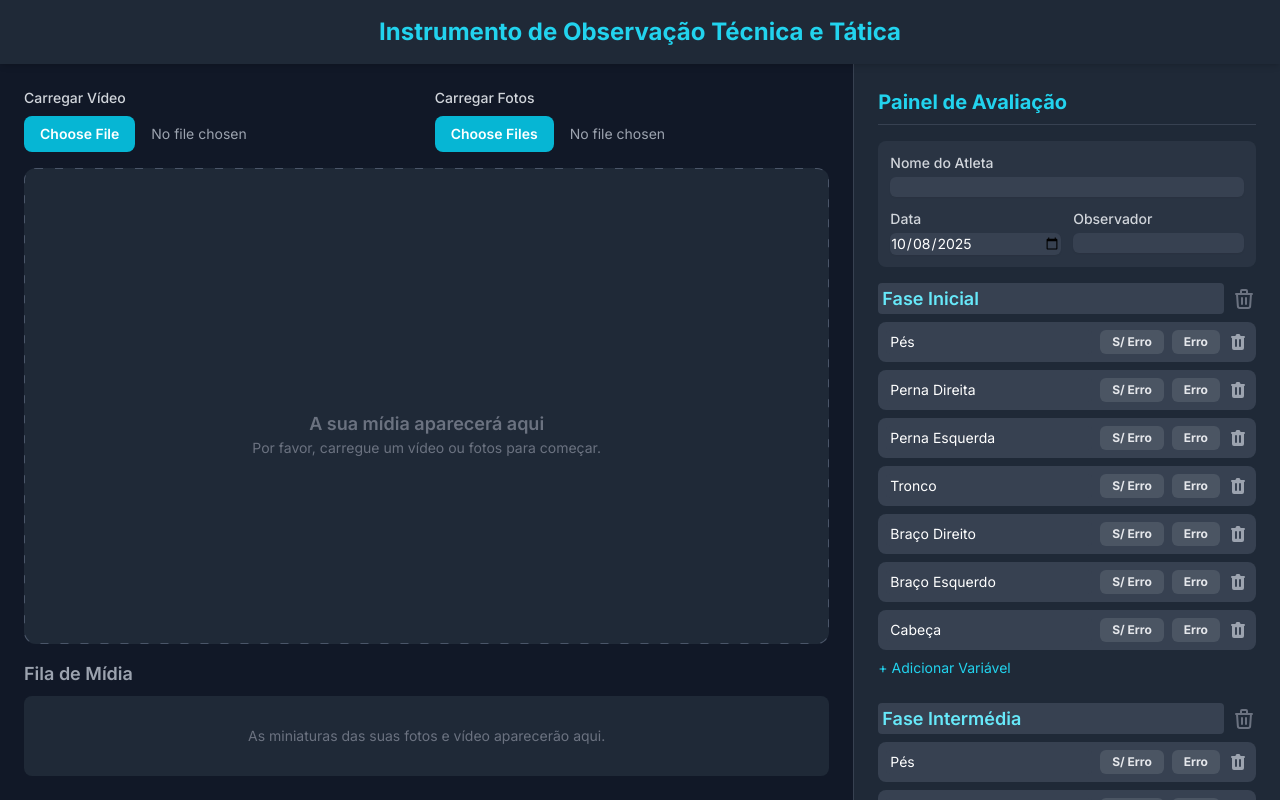
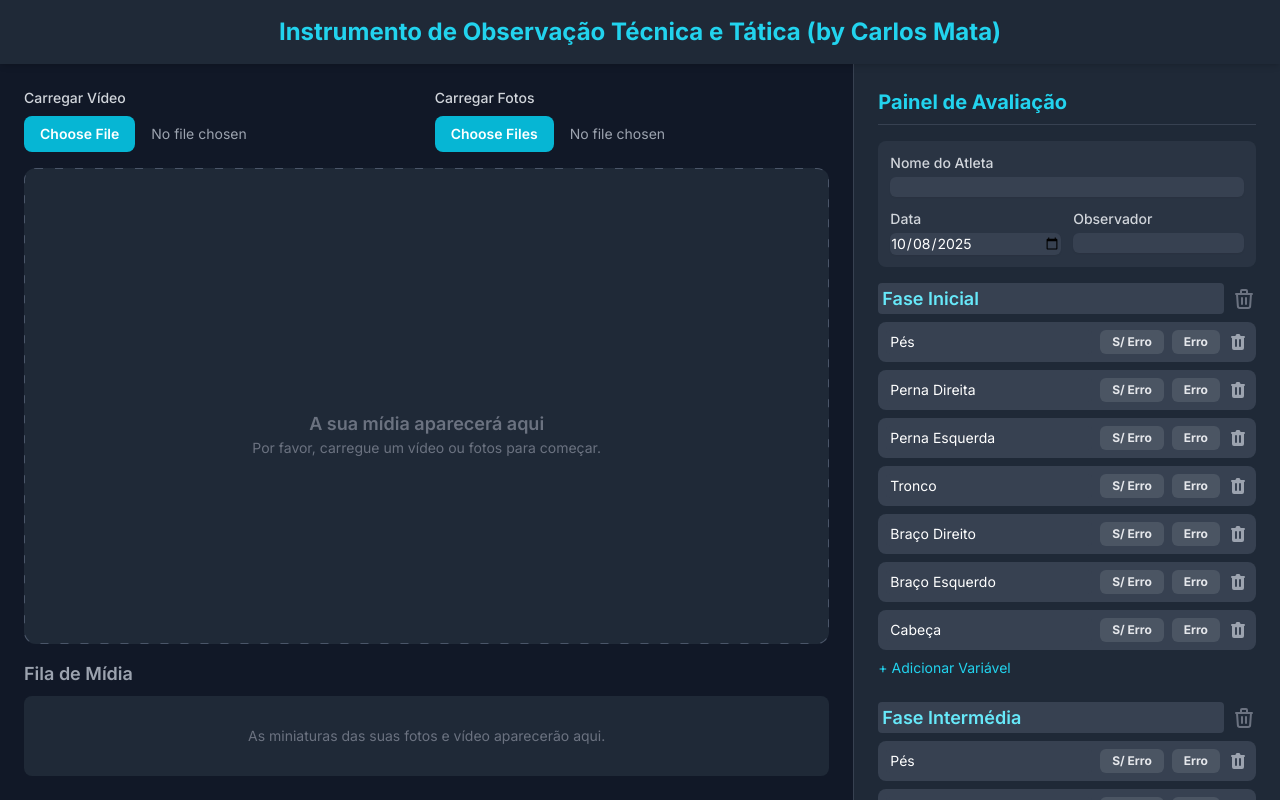
Before and after one commit to carlosgomesmata-max/instrumento-observacao, a plain HTML site: page index.html in a window 1280 px wide. Drawn offline with nearby package versions, Linux system fonts and the light colour scheme.

Commit message:
index.html
index.html

```diff
--- a/index.html
+++ b/index.html
@@ -1,9 +1,7 @@
-<!DOCTYPE html>
-<html lang="pt-PT">
-<head>
+
     <meta charset="UTF-8">
     <meta name="viewport" content="width=device-width, initial-scale=1.0">
-    <title>Instrumento de Observação Técnica e Tática</title>
+    <title>Instrumento de Observação Técnica e Tática (by Carlos Mata)</title>
     <script src="https://cdn.tailwindcss.com"></script>
     <script src="https://cdn.jsdelivr.net/npm/chart.js"></script>
     <link href="https://fonts.googleapis.com/css2?family=Inter:wght@400;500;600;700&display=swap" rel="stylesheet">
@@ -88,7 +86,7 @@
 
     <!-- Header -->
     <header class="bg-gray-800 shadow-md p-4 z-10">
-        <h1 class="text-2xl font-bold text-center text-cyan-400">Instrumento de Observação Técnica e Tática</h1>
+        <h1 class="text-2xl font-bold text-center text-cyan-400">Instrumento de Observação Técnica e Tática (by Carlos Mata)</h1>
     </header>
 
     <!-- Main Content -->
```
